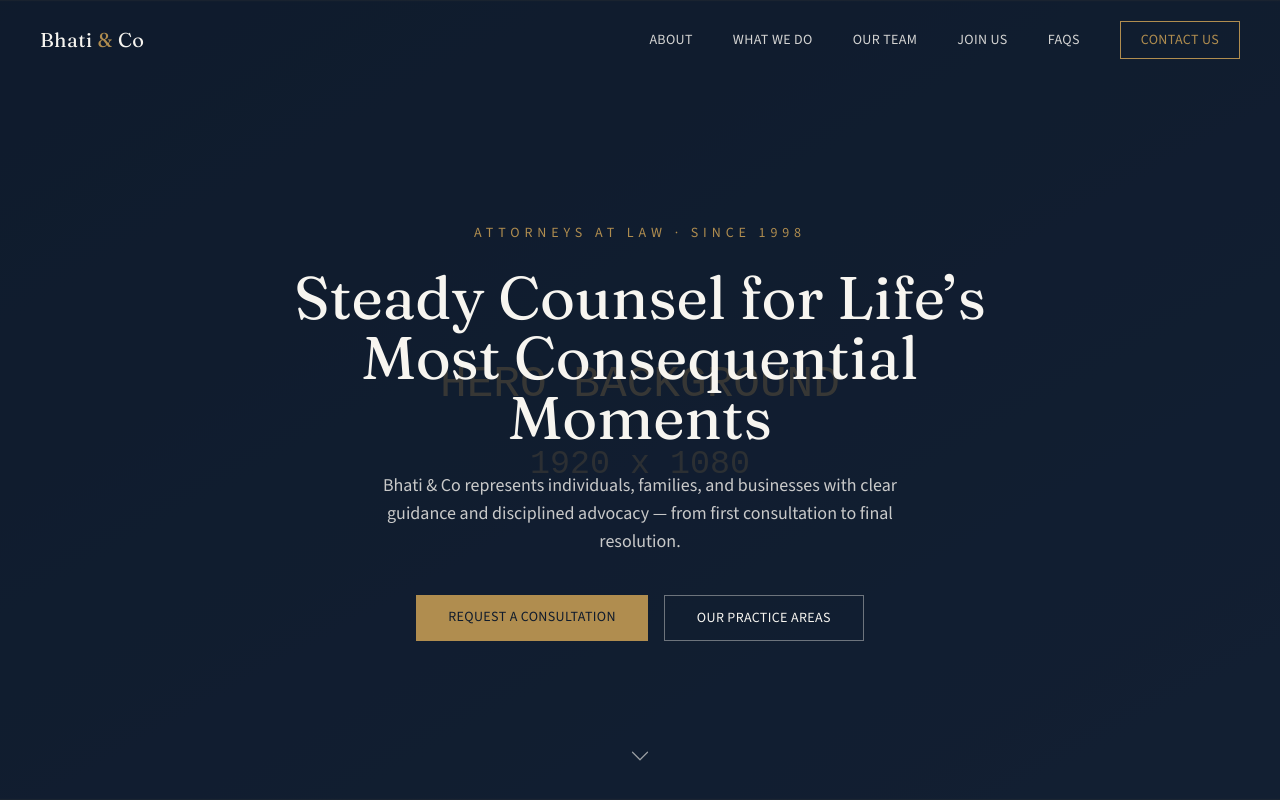
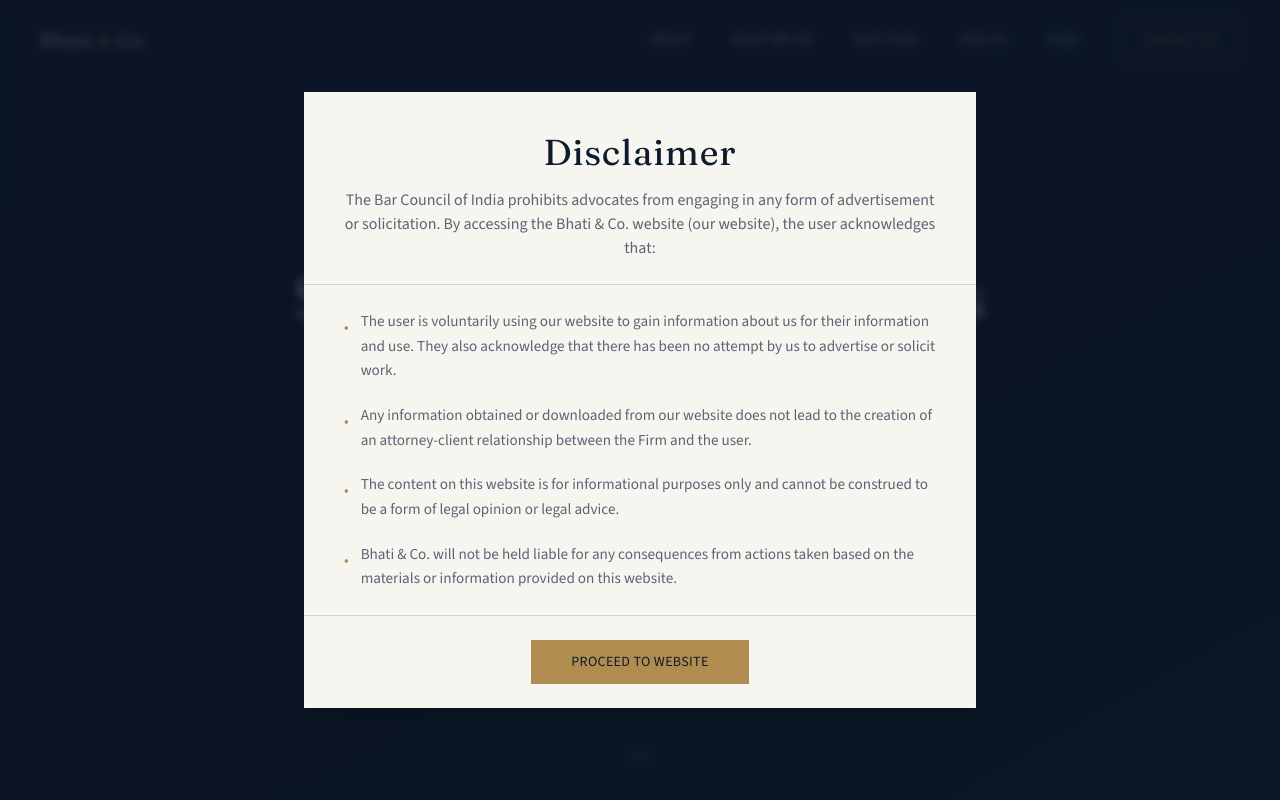
Before and after one commit to ammarsiddiqui11/law-firm-landing-page, a React (Vite) app: page / in a window 1280 px wide. Shown: the top 800 px of the page. Built offline with nearby package versions, Linux system fonts and the light colour scheme.

Commit message:
disclaimer modal added

```diff
--- a/src/App.jsx
+++ b/src/App.jsx
@@ -9,10 +9,12 @@
 import FAQ from './components/FAQ.jsx'
 import Contact from './components/Contact.jsx'
 import Footer from './components/Footer.jsx'
+import Disclaimer from './components/Disclaimer.jsx'
 
 export default function App() {
   return (
     <div className="overflow-x-hidden">
+      <Disclaimer />
       <Navbar />
       <Hero />
       <TrustBadges />
--- /dev/null
+++ b/src/components/Disclaimer.jsx
@@ -0,0 +1,83 @@
+import { useEffect, useState } from 'react'
+
+const STORAGE_KEY = 'bhatico-disclaimer-acknowledged'
+
+const DISCLAIMER_POINTS = [
+  'The user is voluntarily using our website to gain information about us for their information and use. They also acknowledge that there has been no attempt by us to advertise or solicit work.',
+  'Any information obtained or downloaded from our website does not lead to the creation of an attorney-client relationship between the Firm and the user.',
+  'The content on this website is for informational purposes only and cannot be construed to be a form of legal opinion or legal advice.',
+  'Bhati & Co. will not be held liable for any consequences from actions taken based on the materials or information provided on this website.',
+]
+
+export default function Disclaimer() {
+  const [open, setOpen] = useState(false)
+
+  useEffect(() => {
+    // sessionStorage: reappears each new browser session, but won't
+    // interrupt the visitor again while they browse the site or
+    // return within the same session. Swap to localStorage below if
+    // you'd rather it only ever show once per device.
+    const alreadyAcknowledged = sessionStorage.getItem(STORAGE_KEY)
+    if (!alreadyAcknowledged) setOpen(true)
+  }, [])
+
+  useEffect(() => {
+    document.body.style.overflow = open ? 'hidden' : ''
+    return () => { document.body.style.overflow = '' }
+  }, [open])
+
+  const handleProceed = () => {
+    sessionStorage.setItem(STORAGE_KEY, 'true')
+    setOpen(false)
+  }
+
+  if (!open) return null
+
+  return (
+    <div
+      className="fixed inset-0 z-[100] flex items-center justify-center px-4 sm:px-6"
+      role="dialog"
+      aria-modal="true"
+      aria-labelledby="disclaimer-heading"
+    >
+      {/* backdrop */}
+      <div className="absolute inset-0 bg-ink-900/80 backdrop-blur-sm" />
+
+      {/* modal */}
+      <div className="relative bg-paper w-full max-w-2xl max-h-[85vh] sm:max-h-[80vh] flex flex-col shadow-xl">
+        <div className="px-6 sm:px-10 pt-8 sm:pt-10 pb-4 sm:pb-6 text-center border-b border-hairline shrink-0">
+          <h2
+            id="disclaimer-heading"
+            className="font-display text-2xl sm:text-3xl md:text-4xl tracking-wide text-ink"
+          >
+            Disclaimer
+          </h2>
+          <p className="text-slate text-sm sm:text-base leading-relaxed mt-4">
+            The Bar Council of India prohibits advocates from engaging in any form of advertisement or
+            solicitation. By accessing the Bhati &amp; Co. website (our website), the user acknowledges that:
+          </p>
+        </div>
+
+        <div className="overflow-y-auto px-6 sm:px-10 py-5 sm:py-6 grow">
+          <ul className="space-y-4 sm:space-y-5">
+            {DISCLAIMER_POINTS.map((point, i) => (
+              <li key={i} className="flex gap-3 text-slate text-sm sm:text-[0.95rem] leading-relaxed">
+                <span className="text-brass mt-1.5 shrink-0">&#8226;</span>
+                <span>{point}</span>
+              </li>
+            ))}
+          </ul>
+        </div>
+
+        <div className="px-6 sm:px-10 py-5 sm:py-6 border-t border-hairline flex justify-center shrink-0">
+          <button
+            onClick={handleProceed}
+            className="bg-brass text-ink px-8 sm:px-10 py-3 text-sm uppercase tracking-wide hover:bg-brass-light transition-colors"
+          >
+            Proceed to Website
+          </button>
+        </div>
+      </div>
+    </div>
+  )
+}
```
